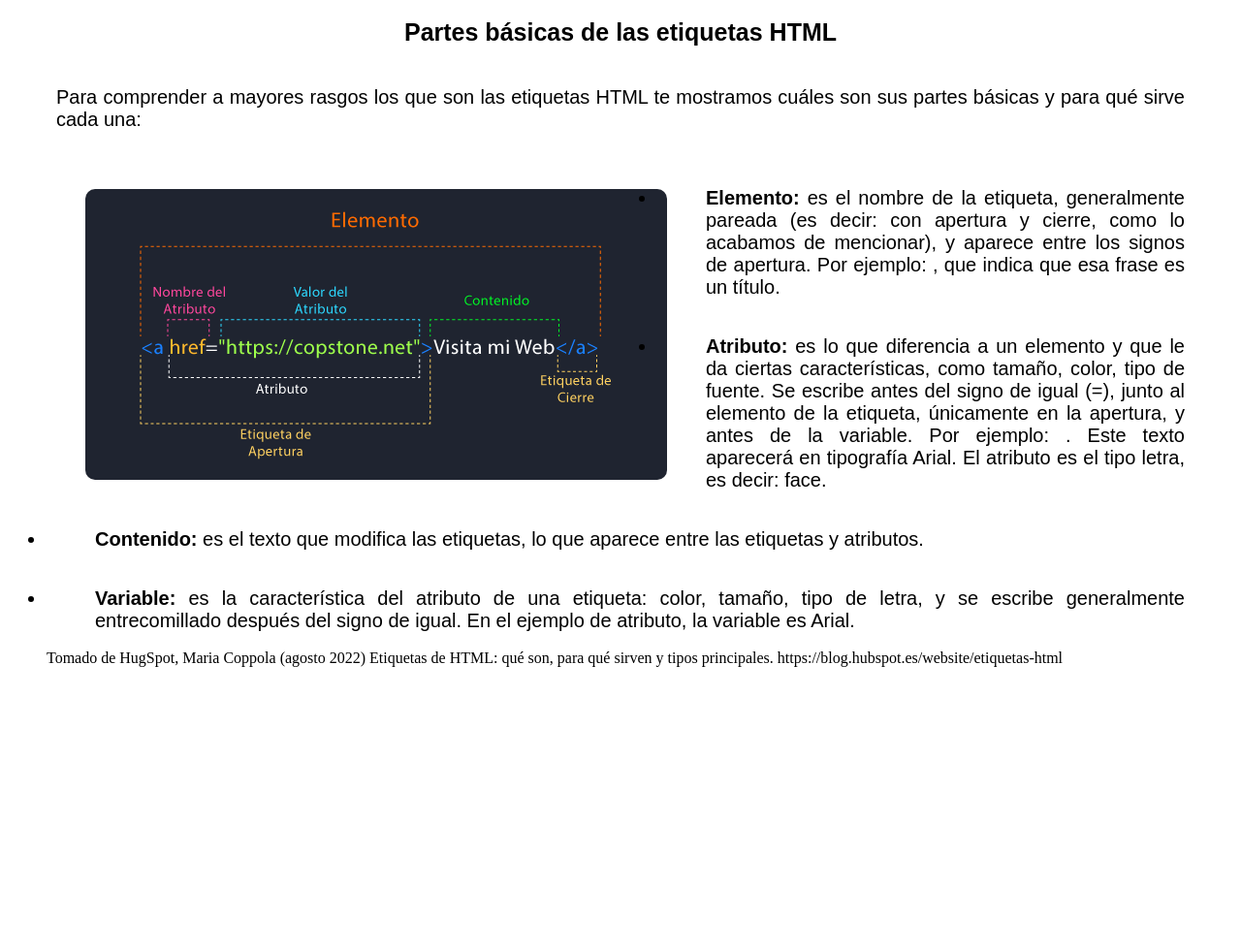
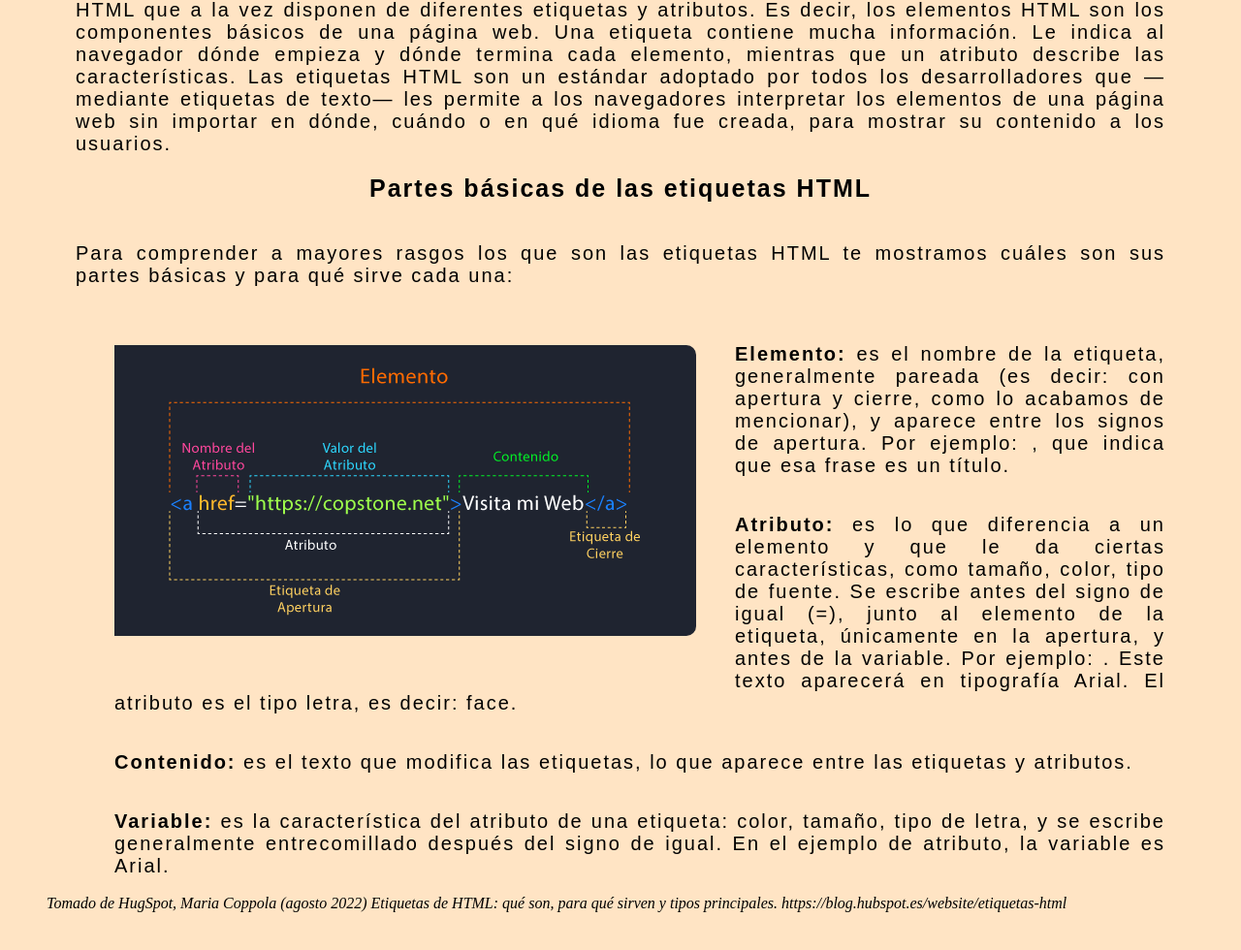
Before and after one commit to CristhianCald/DSW-CristhianCalderon, a plain HTML site: page Fase3/Temas/Tema1.html in a window 1280 px wide. Shown: the part 966-1946 px from the top of the page at 97% size. Before the commit the page ends 1714 px from the top, so only its background shows below. Drawn offline with Linux system fonts and the light colour scheme.

Commit message:
Diseño - información
Se añade contenido a la página y se configura diseño

```diff
--- a/Fase3/Style.css
+++ b/Fase3/Style.css
@@ -1,6 +1,5 @@
 <!--Diseño design-->
 body{
-    background-color: rgb(238, 202, 159);
     font-family: sans-serif;
     font-size: 25px;
     font-weight: 300;
@@ -13,6 +12,7 @@ h1, ul{
     font-weight: bold;
     text-align: center;
     list-style: none;
+    letter-spacing: 2px;
 }
 
 p, li{
@@ -20,6 +20,7 @@ p, li{
     font: optional;
     font-family: sans-serif;
     text-align: justify;
+    letter-spacing: 2px;
 }
 
 .Logo, .Etiquetas{
--- a/Fase3/Temas/Style.css
+++ b/Fase3/Temas/Style.css
@@ -1,8 +1,7 @@
 <!--Diseño Tema1-->
 body{
-    background-color: rgb(41, 26, 9);
     font-family: sans-serif;
-    font-size: 20px;
+    font-size: 25px;
     font-weight: 300;
 }
 
@@ -12,27 +11,52 @@ h1, h2{
     font-family: sans-serif;
     font-weight: bold;
     text-align: center;
-    list-style: none;
     font-size: 25px;
     border-top: 10px;
+    letter-spacing: 2px;
 }
 
-p, li{
+p{
     color: black;
     font: optional;
     font-family: sans-serif;
     text-align: justify;
     font-size: 20px;
     padding-top: 20px;
-    padding-left: 50px;
-    padding-right: 50px;
+    padding-left: 70px;
+    padding-right: 70px;
+    letter-spacing: 2px;
 }
 
-.Etiquetas img {
+ul li{
+    color: black;
+    font: optional;
+    font-family: sans-serif;
+    text-align: justify;
+    font-size: 20px;
+    padding-top: 20px;
+    padding-left: 70px;
+    padding-right: 70px;
+    letter-spacing: 2px;
+    display: inherit;
+    float: none;
+}
+
+.Etiquetas img{
     width: 600px;
     height: 300px;
-
     border-radius: 10px;
     margin: 40px;
     float: left;
+    padding-left: 30px;
 }
+
+ .Atributos img:hover{
+    display: block;
+    width: 600px;
+    height: 300px;
+    border-radius: 10px;
+    margin: 40px;
+    float: left;
+    padding-left: 30px;
+}
--- a/Fase3/Temas/Tema1.html
+++ b/Fase3/Temas/Tema1.html
@@ -7,7 +7,7 @@
     <title>Temas</title>
     <link rel="stylesheet" href="style.css">
 
-<body>
+<body bgcolor="Bisque">
     <Article>
         <div class="Etiquetas">
             <h1 class="Titulo">Etiquetas HMTL</h1>
@@ -70,8 +70,8 @@
                     <br>
                     <li><strong>Variable:</strong> es la característica del atributo de una etiqueta: color, tamaño, tipo de letra, y se escribe
                     generalmente entrecomillado después del signo de igual. En el ejemplo de atributo, la variable es Arial.</li><br>
-                    Tomado de HugSpot, Maria Coppola (agosto 2022) Etiquetas de HTML: qué son, para qué sirven y tipos principales.
-                    https://blog.hubspot.es/website/etiquetas-html
+                    <cite> Tomado de HugSpot, Maria Coppola (agosto 2022) Etiquetas de HTML: qué son, para qué sirven y tipos principales.
+                    https://blog.hubspot.es/website/etiquetas-html </cite>
 
                     <br>
                 </ul>
```
Also changed, not shown: Fase3/Temas/Tema2.html (+9 -10 lines), Fase3/design.html (+1 -1 lines), Fase3/Temas/Background.JPG (added).
